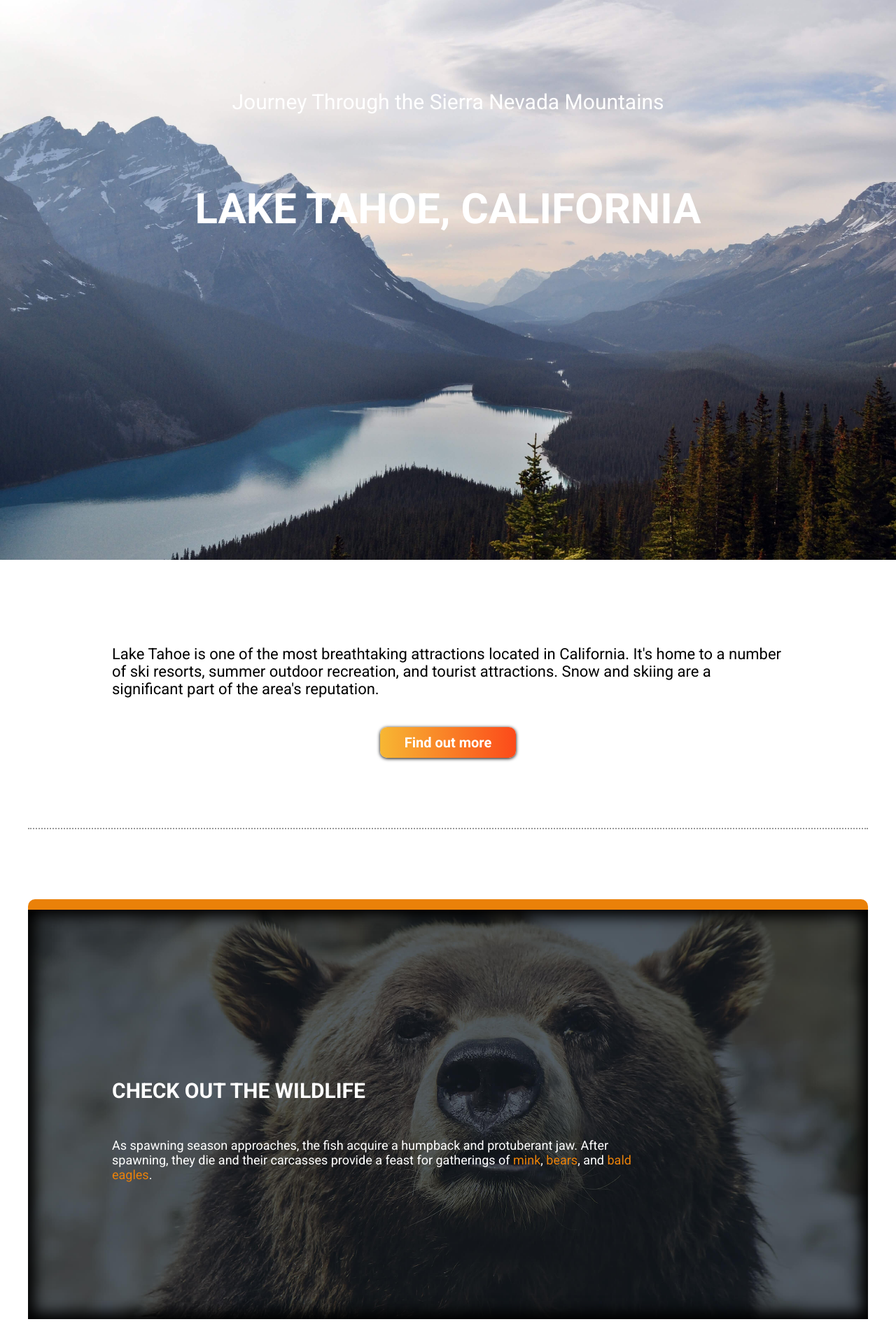
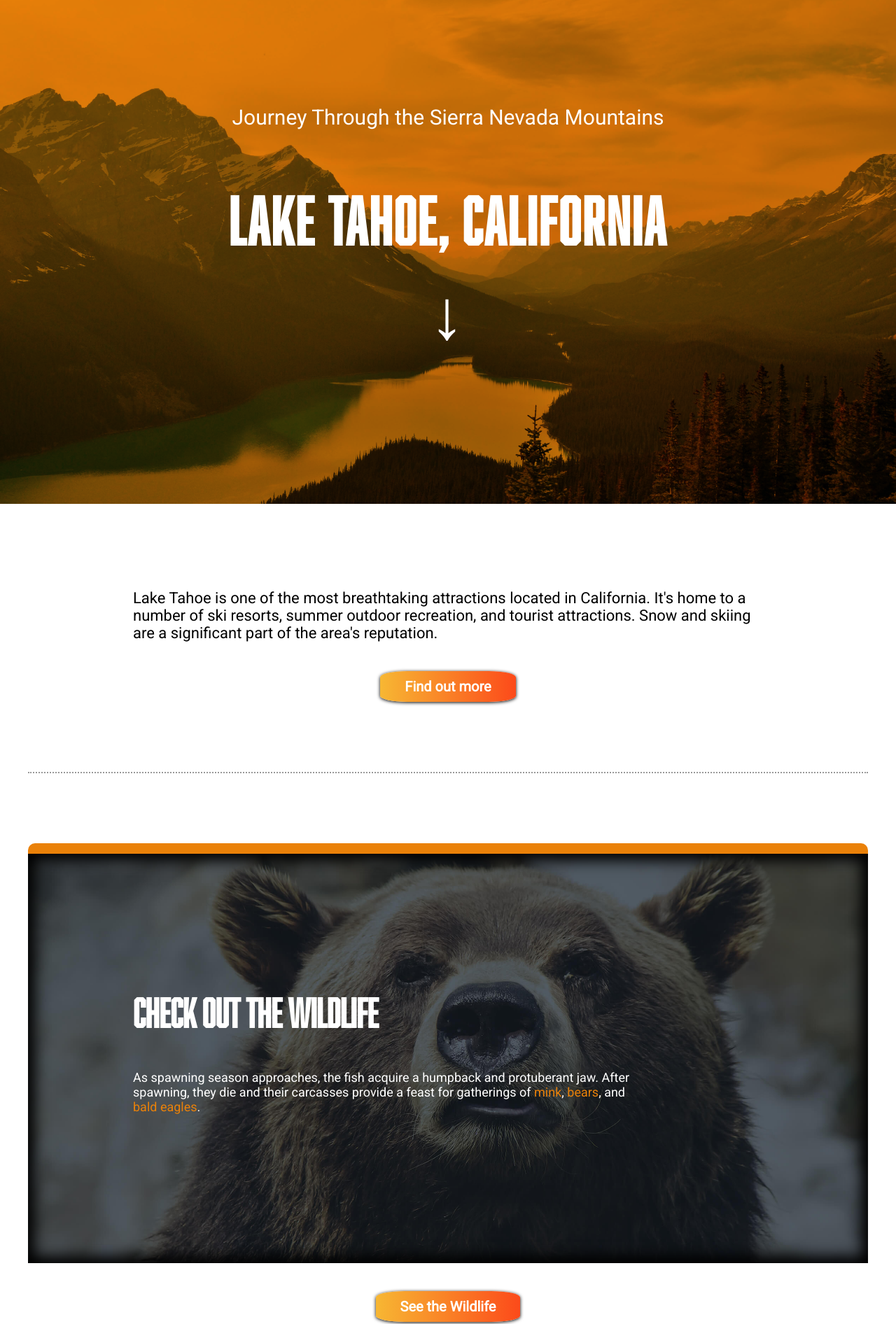
Before and after one commit to EnRoseK/pinecone-lakehouse, a plain HTML site: page index.html in a window 1280 px wide. Shown: the top 1892 px of the page at 70% size. Drawn offline with Linux system fonts and the light colour scheme.

Commit message:
Finished

```diff
--- a/css/style.css
+++ b/css/style.css
@@ -1,5 +1,5 @@
 /* Web Fonts ----------------------- */
-
+@import url('https://fonts.googleapis.com/css2?family=Roboto&display=swap');
 
 /* Base Styles --------------------- */
 * {
@@ -8,22 +8,28 @@
 
 html {
   font-size: 1.25em; /* 20px on most screens */
-  font-family: 'Roboto', sans-serif;
+
 }
 
 body {
   margin: 0;
+  font-family: 'Roboto', sans-serif;
 }
 
 img {
   width: 100%; /* responsive images */
 }
 
+@font-face {
+  font-family: 'sourceFont';
+  src: url('../fonts/abolition-regular-webfont.woff') format('woff');
+}
+
 
 /* Main Styles --------------------- */
 
 #top {
-  height: 100vh;
+  height: 90vh;
   width: 100%;
   color: white;
   text-align: center;
@@ -31,13 +37,24 @@ img {
   background-size: cover;
   background-repeat: no-repeat;
   background-position: center;
-  padding-top: 10%;
+  background-color: #ea8109;
+  background-blend-mode: multiply;
+  padding-top: 150px;
 }
 
 #top h1 {
-  font-size: 3rem;
+  font-size: 4.5rem;
   text-transform: uppercase;
-  margin-top: 100px;
+  margin-top: 80px;
+  font-family: 'sourceFont';
+  letter-spacing: 3px;
+}
+
+#top h1::after {
+  content: "\2193";
+  display: block;
+  font-size: 100px;
+  margin-top: 20px;
 }
 
 #top .title {
@@ -58,7 +75,7 @@ section {
 section .intro {
   font-size: 1.1rem;
   text-align: left;
-  padding: 0 120px;
+  padding: 0 150px;
 }
 
 section .callout {
@@ -67,7 +84,7 @@ section .callout {
   background: linear-gradient(90deg,  #f7b733, #fc4a1a);
   box-shadow: 0 1px 5px black;
   padding: 10px 35px;
-  border-radius: 10px;
+  border-radius: 20%;
 
   display: inline-block;
   margin-top: 20px;
@@ -92,8 +109,8 @@ section #wildlife {
   margin-bottom: 20px;
   border-top: #ea8109 15px solid;
   border-radius: 10px 10px 0 0;
-  padding-top: 18%;
-  padding-left: 10%;
+  padding-top: 150px;
+  padding-left: 150px;
 }
 
 section #wildlife a {
@@ -103,7 +120,8 @@ section #wildlife a {
 
 section #wildlife h2 {
   text-transform: uppercase;
-  font-size: 1.5rem;
+  font-family: 'sourceFont';
+  font-size: 2.75rem;
   font-weight: 800;
   margin-bottom: 50px;
 }
@@ -115,8 +133,12 @@ section #wildlife p {
 
 section .column {
   display: inline-block;
-  width: 49%;
+  width: 48%;
   text-align: left;
+}
+
+section .column:first-child {
+  margin-right: 33.7px;
 }
 
 section .column img {
--- a/index.html
+++ b/index.html
@@ -1,16 +1,12 @@
 <!DOCTYPE html>
 <html lang="en">
   <head>
-  <meta charset="UTF-8">
-  <meta name="viewport" content="width=device-width, initial-scale=1.0">
+    <meta charset="UTF-8" />
+    <meta name="viewport" content="width=device-width, initial-scale=1.0" />
     <title>Lake Tahoe</title>
-  <link rel="stylesheet" href="css/style.css">
-  <link rel="preconnect" href="https://fonts.googleapis.com">
-  <link rel="preconnect" href="https://fonts.gstatic.com" crossorigin>
-  <link href="https://fonts.googleapis.com/css2?family=Roboto:wght@400;700&display=swap" rel="stylesheet">
+    <link rel="stylesheet" href="css/style.css" />
   </head>
   <body>
-
     <header id="top">
       <span class="title">Journey Through the Sierra Nevada Mountains</span>
       <h1>Lake Tahoe, California</h1>
@@ -18,23 +14,37 @@
 
     <main>
       <section>
-      <p class="intro">Lake Tahoe is one of the most breathtaking attractions located in California. It's home to a number of ski resorts, summer outdoor recreation, and tourist attractions. Snow and skiing are a significant part of the area's reputation.</p>
+        <p class="intro">
+          Lake Tahoe is one of the most breathtaking attractions located in
+          California. It's home to a number of ski resorts, summer outdoor
+          recreation, and tourist attractions. Snow and skiing are a significant
+          part of the area's reputation.
+        </p>
         <a class="callout" href="#more">Find out more</a>
       </section>
 
       <section>
         <div id="wildlife">
           <h2>Check out the Wildlife</h2>
-        <p>As spawning season approaches, the fish acquire a humpback and protuberant jaw. After spawning, they die and their carcasses provide a feast for gatherings of <a href="#mink">mink</a>, <a href="#bears">bears</a>, and <a href="#eagles">bald eagles</a>.</p>
+          <p>
+            As spawning season approaches, the fish acquire a humpback and
+            protuberant jaw. After spawning, they die and their carcasses
+            provide a feast for gatherings of <a href="#mink">mink</a>,
+            <a href="#bears">bears</a>, and <a href="#eagles">bald eagles</a>.
+          </p>
         </div>
         <a class="callout" href="#wildlife">See the Wildlife</a>
       </section>
 
       <section>
         <div class="column">
-        <img src="img/resort.jpg" alt="Resort">
+          <img src="img/resort.jpg" alt="Resort" />
           <h3>From Tents to Resorts</h3>
-        <p>Lake Tahoe is full of wonderful places to stay. You have the ability to sleep in the outdoors in a tent, or relax like a king at a five star resort. Here are our top three resorts:</p>
+          <p>
+            Lake Tahoe is full of wonderful places to stay. You have the ability
+            to sleep in the outdoors in a tent, or relax like a king at a five
+            star resort. Here are our top three resorts:
+          </p>
           <ul>
             <li><a href="#hotels">Lake Tahoe Resort Hotel</a></li>
             <li><a href="#resorts">South Lake Tahoe Resorts</a></li>
@@ -42,9 +52,12 @@
           </ul>
         </div>
         <div class="column">
-        <img src="img/mountain-landscape.jpg" alt="Mountain Landscape">
+          <img src="img/mountain-landscape.jpg" alt="Mountain Landscape" />
           <h3>Pack Accordingly</h3>
-        <p>One of most important things when it comes to traveling through the great outdoors is packing accordingly. Here are a few tips:</p>
+          <p>
+            One of most important things when it comes to traveling through the
+            great outdoors is packing accordingly. Here are a few tips:
+          </p>
           <ol>
             <li>Bring layers of clothing</li>
             <li>Pack sunscreen</li>
```
Lines whose indentation alone changed are shown as unchanged.
